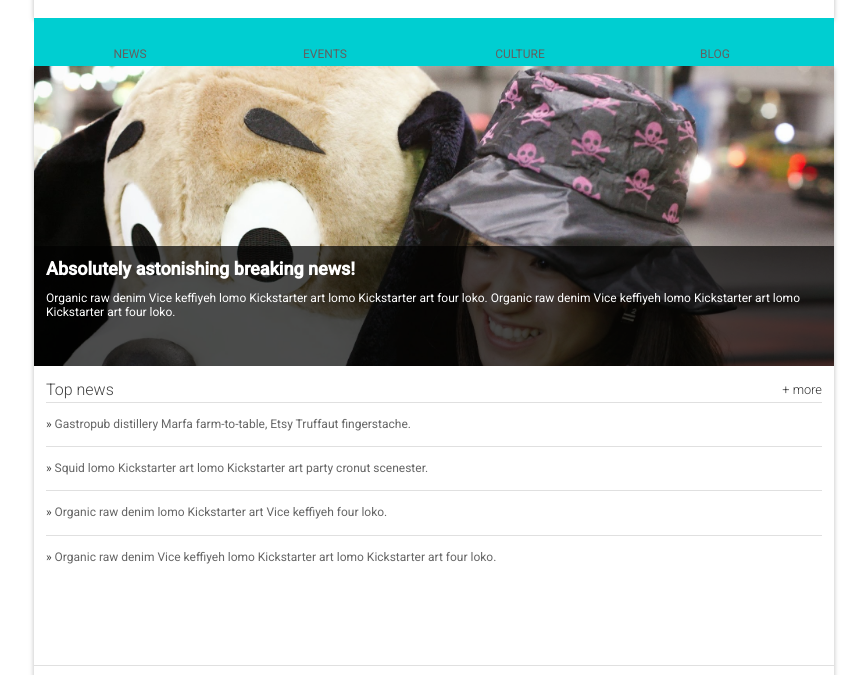
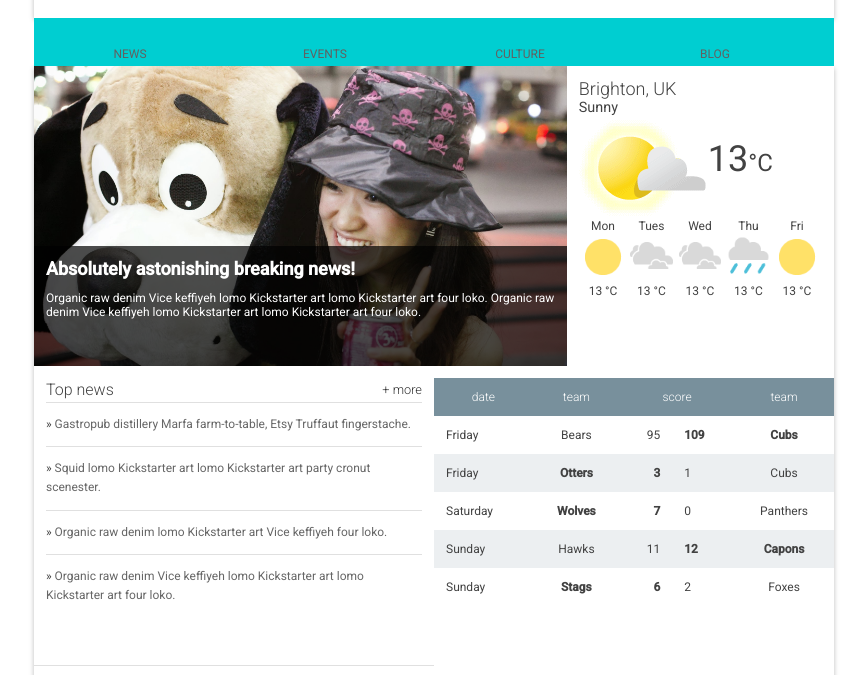
Before and after one commit to AurelieBayre/MWS-nanodegree, a plain HTML site: page 2-4-11/Start/index.html in a window 1280 px wide. Shown: the part 87-762 px from the top of the page, without its empty margins (206-1073 px from the left). Drawn offline with Linux system fonts and the light colour scheme.

Commit message:
Feat: add flexdesign to biggest breakpoint
It's working! Got to remember: use display flex and the most immediate parent.It wasn't working on body, had to put it on .content instead.

```diff
--- a/2-4-11/Start/main.css
+++ b/2-4-11/Start/main.css
@@ -93,7 +93,7 @@ ul {
   width: 100%;
   margin-left: auto;
   margin-right: auto;
-  flex-wrap: wrap;
+
 }
 
 .nav__list {
@@ -415,7 +415,6 @@ footer a {
   }
 }
 
-/* If there is enough space (> 800px), we keep the drawer open all the time. */
 
 @media (min-width: 800px) {
   nav {
@@ -425,20 +424,35 @@ footer a {
     background-color: darkturquoise;
     height: 4em;
   }
-  /* We use Flexbox on the parent. */
+
   body {
-    display: -webkit-flex;
-    display: flex;
-    -webkit-flex-flow: row wrap;
-    flex-flow: row wrap;
     width: 800px;
     margin-left: auto;
     margin-right: auto;
   }
-  main {
 
-    /* Flex-grow streches the main content to fill all available space. */
-    flex-grow: 1;
-
+ .content {
+    display: flex;
+    flex-wrap: wrap;
   }
+  .hero {
+    width: 66.6%;
+    order: 1;
+  }
+ .top-news {
+   width: 50%;
+   order: 3;
+ }
+ .weather {
+   width: 33.3%;
+   order: 2;
+ }
+ .scores {
+  width: 50%;
+  order: 4;
+ }
+ .recent-news{
+   width: 100%;
+   order: 5;
+ }
 }
```
